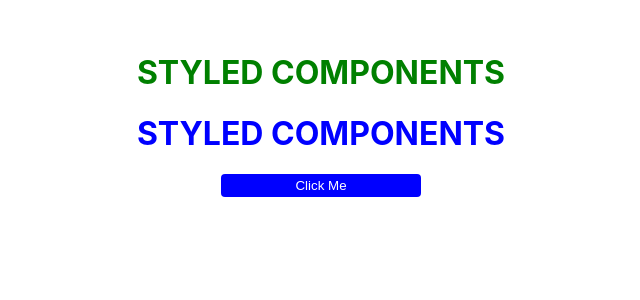
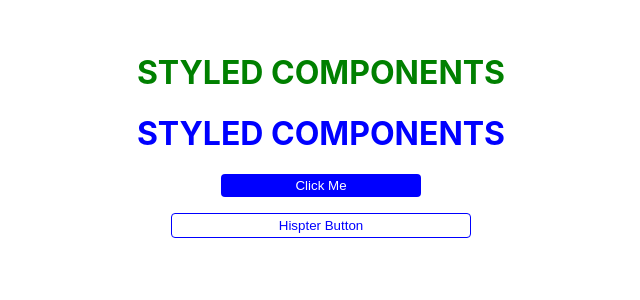
Before and after one commit to gyanchandra123/react-styled-component, a React (Create React App) app: page / in a window 1280 px wide. Shown: the top 300 px of the page, without its empty margins (319-959 px from the left). Built offline with nearby package versions, Linux system fonts and the light colour scheme.

Commit message:
17. Extend Styled Component

```diff
--- a/src/App.js
+++ b/src/App.js
@@ -1,5 +1,5 @@
 import BasicStyle from './components/BasicStyles'
-import { DefaultButton } from './components/Button.js'
+import { DefaultButton, HispterButton } from './components/Button.js'
 
 function App() {
   return (
@@ -7,6 +7,7 @@
       <BasicStyle special>styled components</BasicStyle>
       <BasicStyle>styled components</BasicStyle>
       <DefaultButton>click me</DefaultButton>
+      <HispterButton>hispter button</HispterButton>
     </div>
   )
 }
--- a/src/components/Button.js
+++ b/src/components/Button.js
@@ -12,3 +12,10 @@
   width: 200px;
   margin: 1rem auto;
 `
+
+export const HispterButton = styled(DefaultButton)`
+  background-color: white;
+  width: 300px;
+  color: blue;
+  border: 1px solid blue;
+`
```
